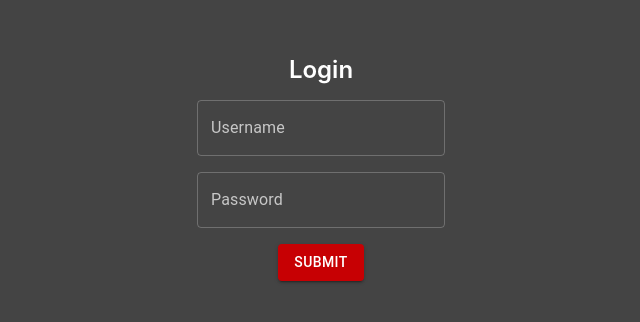
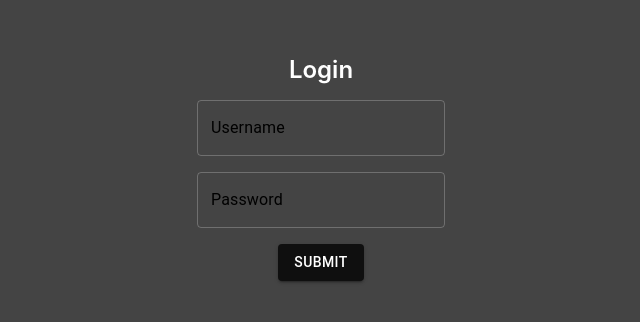
Before and after one commit to PJ-Leyden/ttrpg-companion, a React (Create React App) app: page / in a window 1280 px wide. Shown: the part 216-538 px from the top of the page, without its empty margins (319-959 px from the left). Built offline with nearby package versions, Linux system fonts and the light colour scheme.

Commit message:
Updated theme

```diff
--- a/src/theme.ts
+++ b/src/theme.ts
@@ -4,16 +4,19 @@ export const themeOptions: ThemeOptions = {
   palette: {
     mode: 'dark',
     primary: {
-      main: '#c70003',
+      main: '#0f0f0f',
     },
     secondary: {
-      main: '#9c27b0',
+      main: '#931f1d',
+    },
+    background: {
+      default: '#e3e3e3',
+      paper: '#ffffff',
     },
     text: {
-      primary: '#ffffff',
-    },
-    error: {
-      main: '#ffc107',
+      primary: '#000000',
+      secondary: '#000000',
+      disabled: '#000000',
     },
   },
 };
```
